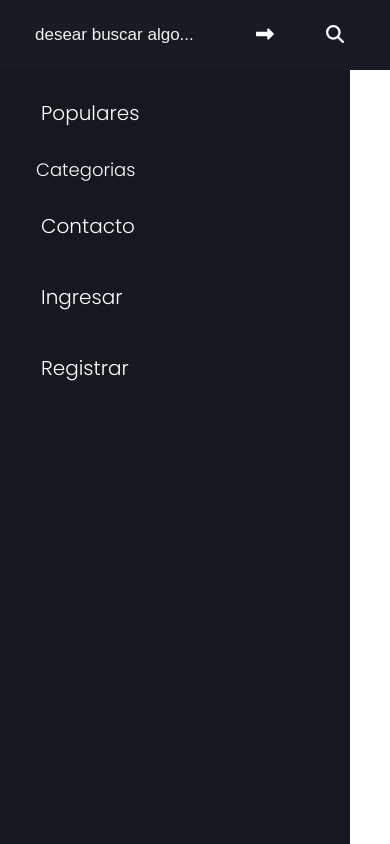
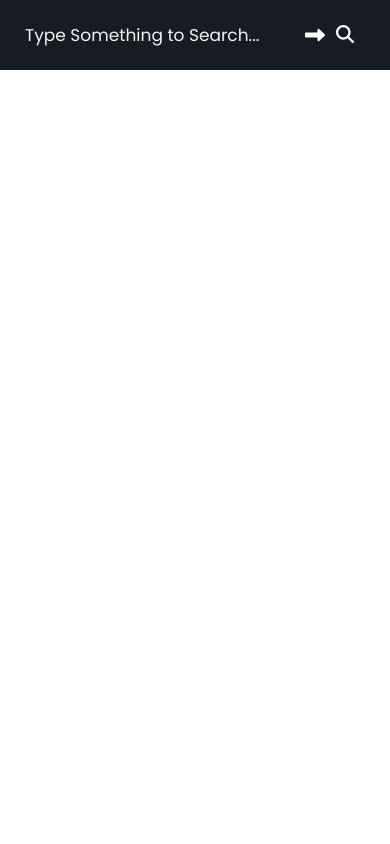
Before and after one commit to Mjhon03/EHR_FRONTEND, a React (Create React App) app: page /login in a window 390 px wide. Both pictures are taken after a click on the label 334 px from the left and 35 px from the top of the page. Built offline with nearby package versions, Linux system fonts and the light colour scheme.

Commit message:
menu de navegacion terminado con react-router-dom inluido y rutas funcionales

```diff
--- a/public/index.html
+++ b/public/index.html
@@ -24,7 +24,7 @@
       work correctly both with client-side routing and a non-root public URL.
       Learn how to configure a non-root public URL by running `npm run build`.
     -->
-    <title>React App</title>
+    <title>Easy House Rent</title>
   </head>
   <body>
     <noscript>You need to enable JavaScript to run this app.</noscript>
--- a/src/App.js
+++ b/src/App.js
@@ -1,11 +1,26 @@
-import { Header } from "./Components/Layout/Header/Header";
+import{
+  BrowserRouter,
+  Routes,
+  Route
+} from "react-router-dom";
+import { Contact } from "./Components/Page/Contact/Contact";
+import { Home } from "./Components/Page/Home/Home";
+import { Login } from "./Components/Page/Login/Login";
+import { Register } from "./Components/Page/Register/Register";
 
 
 function App() {
   return (
-    <div className="App">
-      <Header />
-    </div>
+    <BrowserRouter>
+      <Routes>
+        <Route path="/" element={<Home />} />
+        <Route path="/Contact" element={<Contact />} />
+        <Route path="/login" element={<Login />} />
+        <Route path="/register" element={<Register />} />
+
+
+      </Routes>
+    </BrowserRouter>
   );
 }
 
--- a/src/Components/Layout/Header/Header.css
+++ b/src/Components/Layout/Header/Header.css
@@ -1,17 +1,16 @@
-@import url('https://fonts.googleapis.com/css2?family=Poppins:wght@100;300&family=Ubuntu:ital,wght@0,300;0,400;1,300&display=swap');
+@import url('https://fonts.googleapis.com/css2?family=Poppins:wght@200;300;400;500;600;700&display=swap');
 *{
-    margin:0;
-    padding:0;
+  margin: 0;
+  padding: 0;
   box-sizing: border-box;
   text-decoration: none;
+  font-family: 'Poppins', sans-serif;
 }
-
 .wrapper{
   background: #171c24;
-    position: sticky;
+  position: fixed;
   width: 100%;
 }
-
 .wrapper nav{
   position: relative;
   display: flex;
@@ -21,41 +20,41 @@
   align-items: center;
   justify-content: space-between;
 }
-
 nav .content{
   display: flex;
   align-items: center;
 }
-
-.content .links li{
-    list-style: none;
-}
-
 nav .content .links{
   margin-left: 80px;
   display: flex;
 }
+.content .logo p{
+  color: #fff;
+  font-size: 30px;
+  font-weight: 600;
+}
+.content .links li{
+  list-style: none;
 
-.content .links li p,.content .links li label{
+}
+.content .links li p,
+.content .links li label{
   color: #fff;
   font-size: 18px;
   font-weight: 500;
   padding: 9px 17px;
   border-radius: 5px;
   transition: all 0.3s ease;
-    font-family: 'Poppins', sans-serif;
-    margin: 0 1%;
-    transition: all 0.3s ease;
 }
-
-.content .links li p:hover,.content .links li label:hover{
+.content .links li label{
+  display: none;
+}
+.content .links li p:hover,
+.content .links li label:hover{
   background: #323c4e;
-
 }
-
-
-
-.wrapper .search-icon,.wrapper .menu-icon{
+.wrapper .search-icon,
+.wrapper .menu-icon{
   color: #fff;
   font-size: 18px;
   cursor: pointer;
@@ -63,9 +62,11 @@ nav .content .links{
   width: 70px;
   text-align: center;
 }
-
 .wrapper .menu-icon{
   display: none;
+}
+.wrapper #show-search:checked ~ .search-icon i::before{
+  content: "\f00d";
 }
 
 .wrapper .search-box{
@@ -75,66 +76,24 @@ nav .content .links{
   width: 100%;
   opacity: 0;
   pointer-events: none;
+  transition: all 0.3s ease;
 }
-
 .wrapper #show-search:checked ~ .search-box{
   opacity: 1;
   pointer-events: auto;
 }
-
-/* cambio de icono pendiente
-.wrapper #show-search:checked ~ .search-icon ic::before{
-    content: "\f00d";
-}
-*/
-
-.wrapper input[type="checkbox"]{
-    display: none;
-}
-
-/* dropdown */
-.content .links ul{
-    position: absolute;
-    background-color: #171c24;
-    top: 80px;
-    z-index: -1;
-    opacity: 0;
-    visibility: hidden;
-}
-
-.content .links li:hover ul{
-    top: 70px;
-    opacity: 1;
-    visibility: visible;
-    transition: all 0.3 ease;
-}
-
-.content .links ul p{
-    display: block;
-    width: 100%;
-    line-height: 30px;
-    border-radius: 0px !important;
-}
-
-
-
 .search-box input{
   width: 100%;
   height: 100%;
   border: none;
   outline: none;
-    font-size:17px;
-    color:#fff;
+  font-size: 17px;
+  color: #fff;
   background: #171c24;
   padding: 0 100px 0 15px;
 }
-
 .search-box input::placeholder{
-    color:#f2f2f2;
-}
-
-.go-icon{
-    color: #fff;
+  color: #f2f2f2;
 }
 .search-box .go-icon{
   position: absolute;
@@ -146,29 +105,62 @@ nav .content .links{
   background: #171c24;
   border: none;
   outline: none;
-    font-size: 18px;
+  color: #fff;
+  font-size: 20px;
   cursor: pointer;
-
+}
+.wrapper input[type="checkbox"]{
+  display: none;
 }
 
+/* Dropdown  */
+.content .links ul{
+  position: absolute;
+  background: #171c24;
+  top: 80px;
+  z-index: -1;
+  opacity: 0;
+  visibility: hidden;
+}
+.content .links li:hover > ul{
+  top: 70px;
+  opacity: 1;
+  visibility: visible;
+  transition: all 0.3s ease;
+}
+.content .links ul li p{
+  display: block;
+  width: 100%;
+  line-height: 30px;
+  border-radius: 0px!important;
+}
+.content .links ul ul{
+  position: absolute;
+  top: 0;
+  right: calc(-100% + 8px);
+}
+.content .links ul li{
+  position: relative;
+}
+.content .links ul li:hover ul{
+  top: 0;
+}
+
+/* Responsive  */
 @media screen and (max-width: 1250px){
   .wrapper nav{
     max-width: 100%;
     padding: 0 20px;
   }
-
   nav .content .links{
-        margin-left: 80px;
+    margin-left: 30px;
   }
-
-    .content .links li p,.content .links li label{
+  .content .links li p{
     padding: 8px 13px;
   }
-
   .wrapper .search-box{
     max-width: calc(100% - 100px);
   }
-
   .wrapper .search-box input{
     padding: 0 100px 0 15px;
   }
@@ -178,49 +170,44 @@ nav .content .links{
   .wrapper .menu-icon{
     display: block;
   }
-
-    /* cambio de icono pendiente
-    .wrapper #show-menu:checked ~ .menu-icon::before{
+  .wrapper #show-menu:checked ~ .menu-icon i::before{
     content: "\f00d";
   }
-    */
-
   nav .content .links{
     display: block;
     position: fixed;
+    background: #14181f;
     height: 100%;
     width: 100%;
-        background:#14181f;
     top: 70px;
-        left: 0%;
+    left: -100%;
     margin-left: 0;
     max-width: 350px;
     overflow-y: auto;
-        transition: all 0.5s ease;
+    padding-bottom: 100px;
+    transition: all 0.3s ease;
   }
-
   nav #show-menu:checked ~ .content .links{
-        left: 0;
+    left: 0%;
   }
-
   .content .links li{
     margin: 15px 20px;
   }
-
-    .content .links li p{
+  .content .links li p,
+  .content .links li label{
     line-height: 40px;
     font-size: 20px;
     display: block;
     padding: 8px 18px;
     cursor: pointer;
   }
-
-    .content .links li  .desktop-link{
+  .content .links li p.desktop-link{
     display: none;
   }
 
-    /* dropdown */
-    .content .links ul{
+  /* dropdown responsive  */
+  .content .links ul,
+  .content .links ul ul{
     position: static;
     opacity: 1;
     visibility: visible;
@@ -228,19 +215,34 @@ nav .content .links{
     max-height: 0px;
     overflow: hidden;
   }
-
-    .content .links #show-categorias:checked ~  ul{
+  .content .links #show-features:checked ~ ul{
     max-height: 100vh;
   }
-
   .content .links ul li{
     margin: 7px 20px;
   }
-
   .content .links ul li p{
     font-size: 18px;
     line-height: 30px;
-        border-radius: 5px !important;
+    border-radius: 5px!important;
+  }
 }
 
+@media screen and (max-width: 400px){
+  .wrapper nav{
+    padding: 0 10px;
   }
+  .content .logo a{
+    font-size: 27px;
+  }
+  .wrapper .search-box{
+    max-width: calc(100% - 70px);
+  }
+  .wrapper .search-box .go-icon{
+    width: 30px;
+    right: 0;
+  }
+  .wrapper .search-box input{
+    padding-right: 30px;
+  }
+}
--- a/src/Components/Layout/Header/Header.jsx
+++ b/src/Components/Layout/Header/Header.jsx
@@ -3,43 +3,43 @@ import './Header.css';
 import { Logo } from '../../UI/Logo/Logo'
 import { FontAwesomeIcon } from '@fortawesome/react-fontawesome';
 import { faMagnifyingGlass, faLongArrowAltRight , faBars } from '@fortawesome/free-solid-svg-icons'
+import { NavLink } from 'react-router-dom';
 
 export const Header = () => {
   return (
-    <div className='wrapper'>
+    <div className="wrapper">
         <nav>
-            <input type="checkbox"id='show-search'/>
-            <input type="checkbox"id='show-menu'/>
-            <label for="show-menu" className="menu-icon"><FontAwesomeIcon icon={ faBars }/></label>
-
-            <div className="content">
-            < Logo />
+        <input type="checkbox" id="show-search"/>
+        <input type="checkbox" id="show-menu"/>
+        <label for="show-menu" className="menu-icon"><FontAwesomeIcon icon={ faBars }></FontAwesomeIcon></label>
+        <div class="content">
+        <div className="logo"><p>EHR</p></div>
             <ul className="links">
-                    <li><p>Populares</p></li>
+                <NavLink to="/"><li><p>Incio</p></li></NavLink>
+                <NavLink to="/"><li><p>Populares</p></li></NavLink>
+                <NavLink to="/contact"><li><p>contacto</p></li></NavLink>
                 <li>
-                        <p className='desktop-link' for="show-categorias">Categorias</p>
-                        <input type="checkbox" id='show-categorias'></input>
-                        <label className="label-text" for="show-categorias">Categorias</label>
-                        <ul >
+                    <p className="desktop-link">Categorias</p>
+                    <input type="checkbox" id="show-features"/>
+                    <label for="show-features">Categorias</label>
+                    <ul>
                     <li><p>Apartamentos</p></li>
                     <li><p>Hogares</p></li>
-                            <li><p>Fincas</p></li>
+                    <li><p>fincas</p></li>
                     <li><p>En venta</p></li>
-                            <li><p>Arriendos</p></li>
+                    <li><p>En arriendo</p></li>
                     </ul>
                 </li>
-                    <li><p>Contacto</p></li>
-                    <li><p>Ingresar</p></li>
-                    <li><p>Registrar</p></li>
+                <NavLink to="/login"><li><p>ingresar</p></li></NavLink>
+                <NavLink to="/register"><li><p>registrar</p></li></NavLink>
             </ul>
         </div>
-            <label for="show-search" className="search-icon"><FontAwesomeIcon icon={faMagnifyingGlass}/></label>
-            <form action='#' className='search-box'>
-                <input type="text" placeholder="desear buscar algo..." required></input>
-                <button type="submit" className='go-icon'><FontAwesomeIcon icon={faLongArrowAltRight}></FontAwesomeIcon></button>
+        <label for="show-search" className="search-icon"><FontAwesomeIcon icon={ faMagnifyingGlass }></FontAwesomeIcon></label>
+        <form action="#" className="search-box">
+            <input type="text" placeholder="Type Something to Search..." required/>
+            <button type="submit" className="go-icon"><FontAwesomeIcon icon={ faLongArrowAltRight }></FontAwesomeIcon></button>
         </form>
     </nav>
   </div>
-
   )
 }
--- /dev/null
+++ b/src/Components/Page/Contact/Contact.jsx
@@ -0,0 +1,8 @@
+import React from 'react'
+import { Header } from '../../Layout/Header/Header'
+
+export const Contact = () => {
+  return (
+    <div>< Header /></div>
+  )
+}
--- /dev/null
+++ b/src/Components/Page/Home/Home.jsx
@@ -0,0 +1,8 @@
+import React from 'react'
+import { Header } from '../../Layout/Header/Header'
+
+export const Home = () => {
+  return (
+    <div>< Header /></div>
+  )
+}
--- /dev/null
+++ b/src/Components/Page/Login/Login.jsx
@@ -0,0 +1,8 @@
+import React from 'react'
+import { Header } from '../../Layout/Header/Header'
+
+export const Login = () => {
+  return (
+    <div>< Header /></div>
+  )
+}
--- /dev/null
+++ b/src/Components/Page/Register/Register.jsx
@@ -0,0 +1,8 @@
+import React from 'react'
+import { Header } from '../../Layout/Header/Header'
+
+export const Register = () => {
+  return (
+    <div>< Header /></div>
+  )
+}
```
Lines whose indentation alone changed are shown as unchanged.
